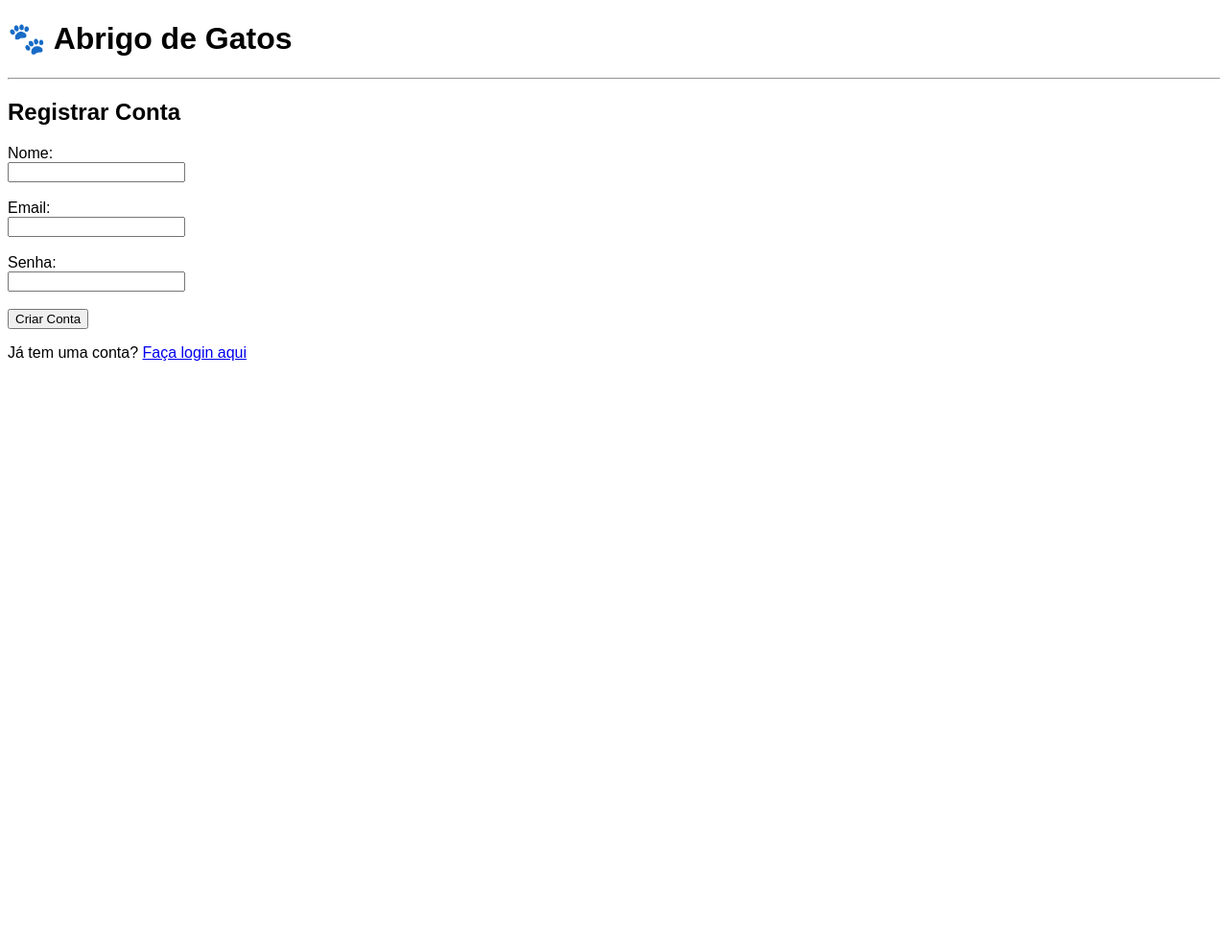
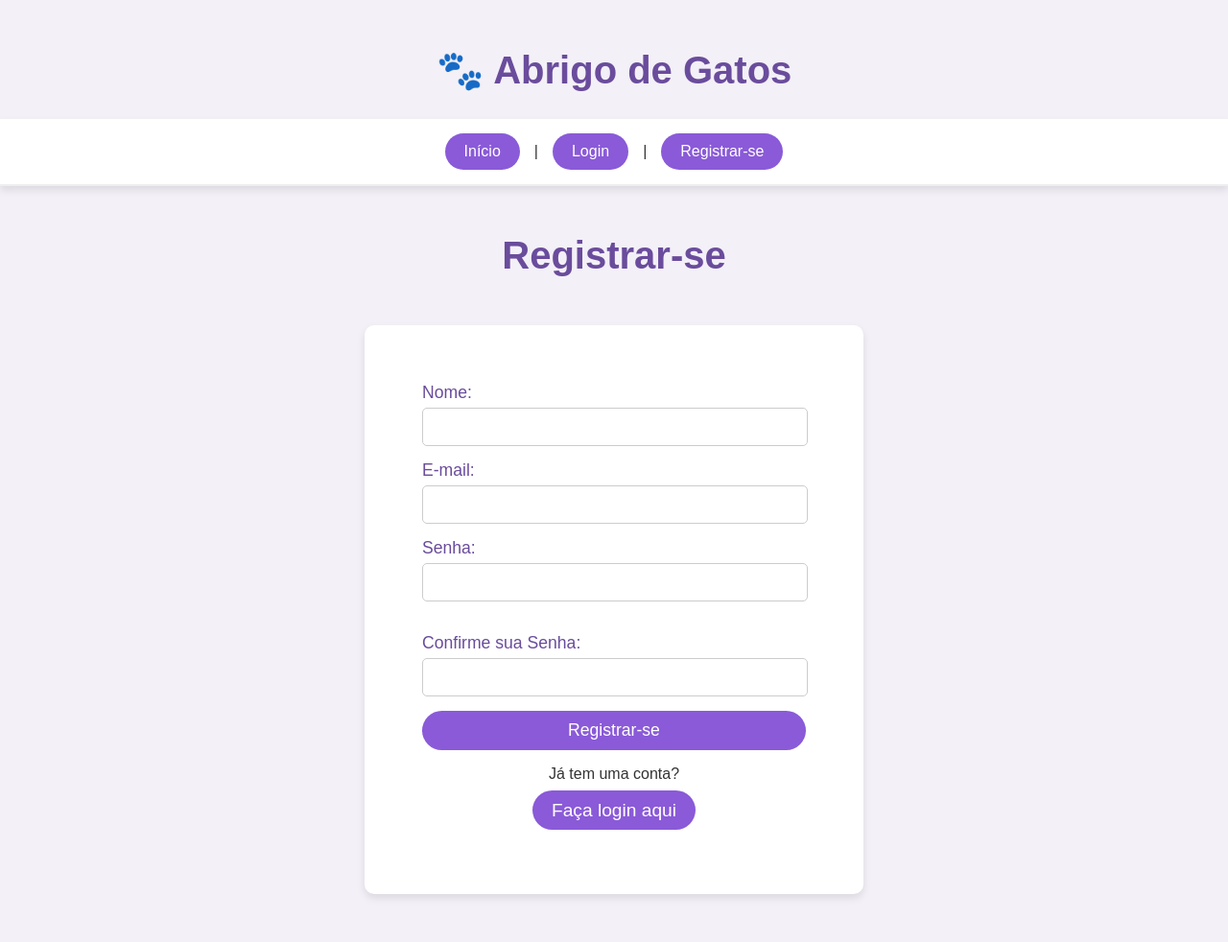
Before and after one commit to marianacondef/abrigo-de-gatos, a Flask app: page /registro in a window 1280 px wide. Shown: the whole page at 96% size. Before the commit the page ends 376 px from the top, so only its background shows below. Run offline with Flask 3, Linux system fonts and the light colour scheme.

Commit message:
feat: atualização do css e adição de popup para mensagens.

```diff
--- a/app/static/style.css
+++ b/app/static/style.css
@@ -20,7 +20,7 @@
     padding: 10px 20px;
     border-radius: 25px;
     background-color: #8a5ad8;
-    margin: 10px;
+    margin: 110px;
     font-size: 1.2em;
     transition: background-color 0.3s ease;
 }
@@ -75,9 +75,97 @@
 }
 
 .flash-message.success {
-    background-color: #8a5ad8;
+    background-color: rgba(255, 255, 255, 0);
 }
 
 .flash-message.error {
     background-color: #ff6f91;
 }
+
+/* Formulário de login */
+.login-form {
+    max-width: 400px;
+    margin: 50px auto; /* Centraliza o formulário */
+    padding: 60px;
+    background-color: #ffffff; /* Fundo branco */
+    border-radius: 10px; /* Cantos arredondados */
+    box-shadow: 0px 4px 8px rgba(0, 0, 0, 0.1); /* Sombra */
+    text-align: left;
+}
+
+/* Cada grupo de campos do formulário */
+.form-group {
+    margin-bottom: 15px;
+}
+
+.form-group label {
+    display: block;
+    font-size: 1.1em;
+    color: #6a4c9c; /* Mesma cor do título h1 */
+    margin-bottom: 5px;
+}
+
+.form-group input {
+    width: 95%; /* Ocupa a largura total do formulário */
+    padding: 10px;
+    border: 1px solid #ccc;
+    border-radius: 5px;
+    font-size: 1em;
+}
+
+/* Botão de login */
+.login-form button {
+    background-color: #8a5ad8;
+    color: #ffffff;
+    border: none;
+    border-radius: 25px;
+    padding: 10px 20px;
+    font-size: 1.1em;
+    cursor: pointer;
+    transition: background-color 0.3s ease;
+    width: 100%; /* Botão ocupa toda a largura */
+}
+
+.login-form button:hover {
+    background-color: #6a4c9c; /* Cor mais escura no hover */
+}
+
+/* Estilo para o overlay */
+.overlay {
+    position: fixed;
+    top: 0;
+    left: 0;
+    width: 100%;
+    height: 100%;
+    background-color: rgba(0, 0, 0, 0.5);
+    display: flex;
+    justify-content: center;
+    align-items: center;
+    z-index: 1000;
+}
+
+/* Estilo para o popup */
+.popup {
+    padding: 20px;
+    background-color: #fff;
+    border-radius: 10px;
+    box-shadow: 0px 0px 10px rgba(0, 0, 0, 0.25);
+    text-align: center;
+}
+
+/* Estilo para o botão "Ok" */
+.popup button {
+    margin-top: 10px;
+    padding: 10px 20px;
+    border: none;
+    border-radius: 5px;
+    background-color: #6a4c9c;
+    color: #fff;
+    cursor: pointer;
+    transition: background-color 0.3s ease;
+}
+
+/* Estilo para o botão ao passar o mouse */
+.popup button:hover {
+    background-color: #6a4c9c;
+}
--- a/app/templates/base.html
+++ b/app/templates/base.html
@@ -7,7 +7,53 @@
 </head>
 <body style="font-family: Arial, sans-serif;">
     <h1>🐾 Abrigo de Gatos</h1>
-    <hr>
+    <div class="navbar">
+        <a href="{{ url_for('main.index') }}">Início</a> |
+        {% if current_user.is_authenticated %}
+            <a href="{{ url_for('main.logout') }}">Logout</a>
+        {% else %}
+            <a href="{{ url_for('main.login') }}">Login</a> |
+            <a href="{{ url_for('main.registro') }}">Registrar-se</a>
+        {% endif %}
+    </div>
     {% block content %}{% endblock %}
 </body>
+
+<!-- Script para exibir popup de mensagens Flash -->
+<script>
+    // Verificar mensagens Flash no template
+    document.addEventListener("DOMContentLoaded", function () {
+        const flashMessages = {{ get_flashed_messages(with_categories=true) | tojson }};
+        flashMessages.forEach(([category, message]) => {
+            if (category === 'success') {
+
+                const overlay = document.createElement('div');
+                overlay.classList.add('overlay');
+
+
+                const popup = document.createElement('div');
+                popup.classList.add('popup');
+
+
+                const messageText = document.createElement('p');
+                messageText.textContent = message;
+
+
+                const button = document.createElement('button');
+                button.textContent = 'Ok';
+                button.addEventListener('click', function () {
+                    overlay.remove();
+                    window.location.href = "{{ url_for('main.index') }}";
+                });
+
+
+                popup.appendChild(messageText);
+                popup.appendChild(button);
+                overlay.appendChild(popup);
+                document.body.appendChild(overlay);
+            }
+        });
+    });
+</script>
+
 </html>
--- a/app/templates/registro.html
+++ b/app/templates/registro.html
@@ -2,28 +2,34 @@
 {% extends 'base.html' %}
 
 {% block content %}
-<h2>Registrar Conta</h2>
-{% with messages = get_flashed_messages(with_categories=true) %}
-{% if messages %}
-    <ul>
-    {% for category, message in messages %}
-        <li class="{{ category }}">{{ message }}</li>
-    {% endfor %}
-    </ul>
-{% endif %}
-{% endwith %}
-<form method="POST" action="/registro">
-    <label>Nome:</label><br>
-    <input type="text" id="nome" name="nome" required><br><br>
+    <head>
+    <meta charset="UTF-8">
+    <meta name="viewport" content="width=device-width, initial-scale=1.0">
+    <title>Abrigo de Gatos</title>
+    <link rel="stylesheet" href="{{ url_for('static', filename='style.css') }}">
+</head>
 
-    <label>Email:</label><br>
-    <input type="email" id="email" name="email" required><br><br>
-
-    <label>Senha:</label><br>
-    <input type="password" id="senha" name="senha" required><br><br>
-
-    <button type="submit">Criar Conta</button>
-</form>
-
-<p>Já tem uma conta? <a href="{{ url_for('main.login') }}">Faça login aqui</a></p>
+<h1>Registrar-se</h1>
+<div class="login-container">
+    <form method="POST" action="/registro" class="login-form">
+        <div class="form-group">
+            <label for="nome">Nome:</label>
+            <input type="text" id="nome" name="nome" required>
+        </div>
+        <div class="form-group">
+            <label for="email">E-mail:</label>
+            <input type="email" id="email" name="email" required>
+        </div>
+        <div class="form-group">
+            <label for="senha">Senha:</label>
+            <input type="password" id="senha" name="senha" required><br><br>
+        </div>
+        <div class="form-group">
+            <label for="confirmar_senha">Confirme sua Senha:</label>
+            <input type="password" id="confirmar_senha" name="confirmar_senha" required>
+        </div>
+        <button type="submit">Registrar-se</button>
+        <p style="text-align: center;">Já tem uma conta? <br><br> <a href="{{ url_for('main.login') }}">Faça login aqui</a></p>
+    </form>
+</div>
 {% endblock %}
```
Also changed, not shown: app/templates/index.html (+4 -13 lines), app/templates/login.html (+35 -10 lines).
